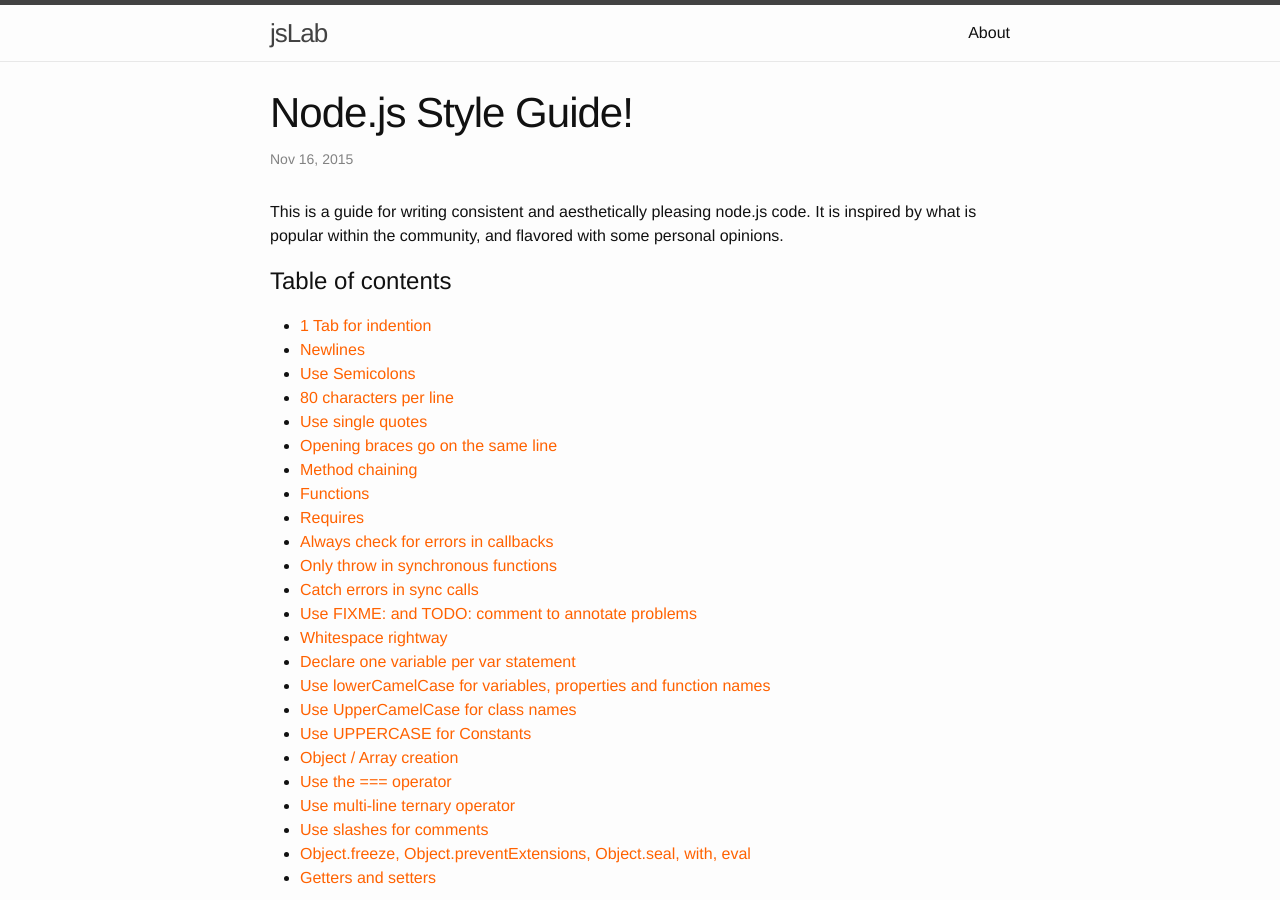
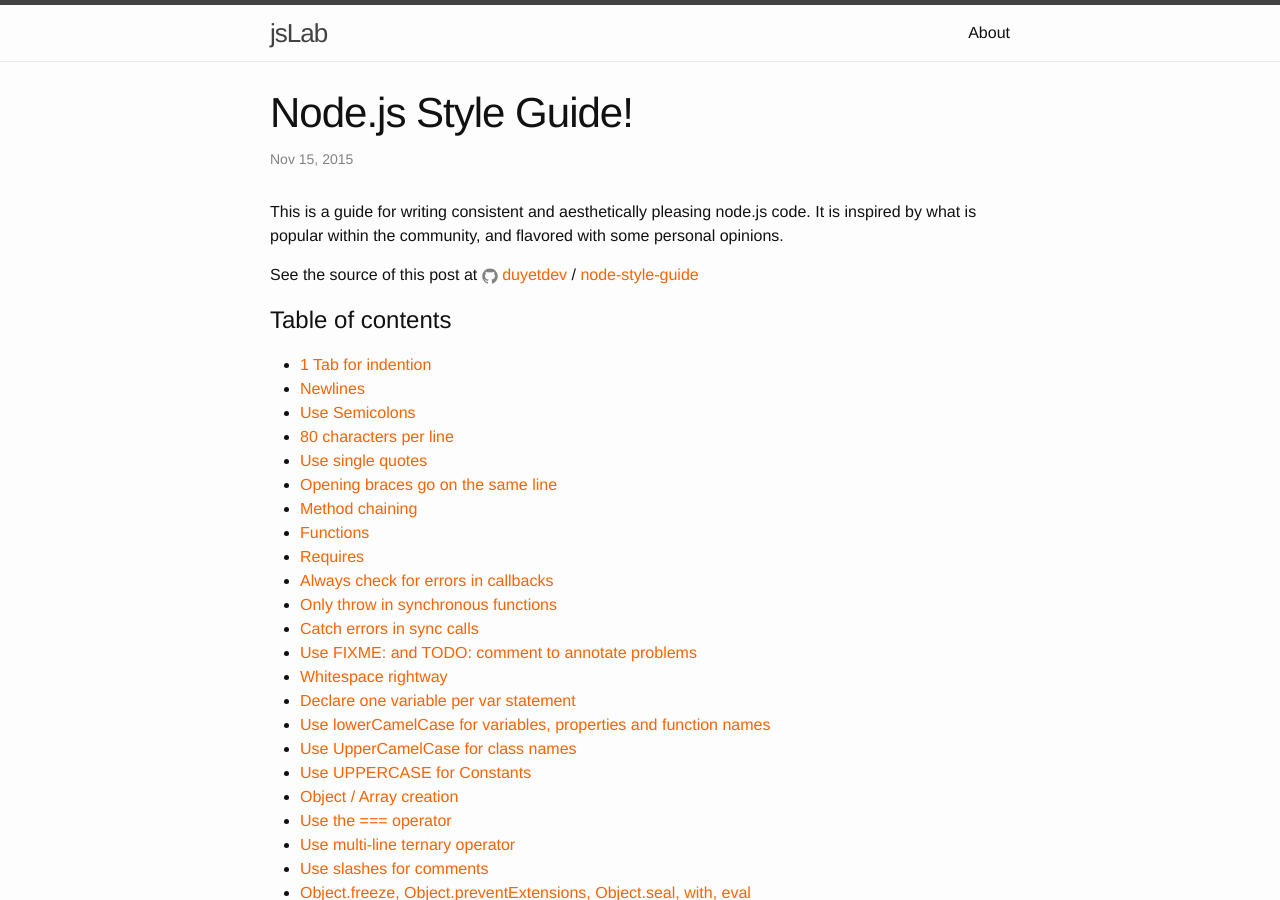
Before and after one commit to duyet/blog.jslab.xyz, a Jekyll site: the page built from _posts/2015-11-16-nodejs-style-guide.md, in a window 1280 px wide and 900 px high. Built offline with Jekyll 4.4.1, drawn with Linux system fonts in a browser that asks for light colours.

Commit message:
Add source for _posts/2015-11-16-nodejs-style-guide.md

```diff
--- a/_posts/2015-11-16-nodejs-style-guide.md
+++ b/_posts/2015-11-16-nodejs-style-guide.md
@@ -1,12 +1,16 @@
 ---
 layout: post
 title:  "Node.js Style Guide!"
+date:   2015-11-16 00:50:49 +0700
 category: post
 tags: nodejs
 ---
 
 This is a guide for writing consistent and aesthetically pleasing node.js code. It is inspired by what is popular within the community, and flavored with some personal opinions.
 <!--more-->
+
+See the source of this post at {% include icon-github.html username="duyetdev" %} / [node-style-guide](https://github.com/duyetdev/node-style-guide)
+
 # Table of contents
 
 * [1 Tab for indention](#tab-for-indention)
```
